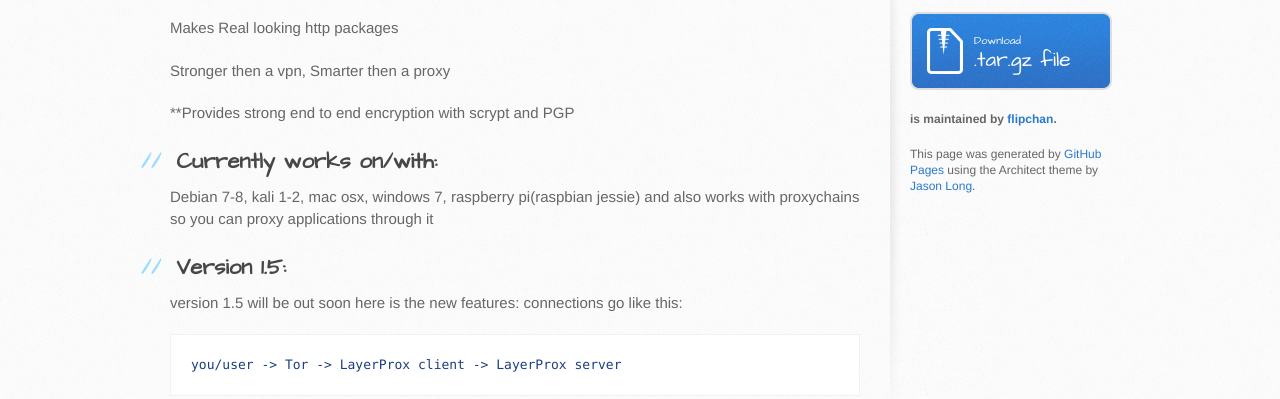
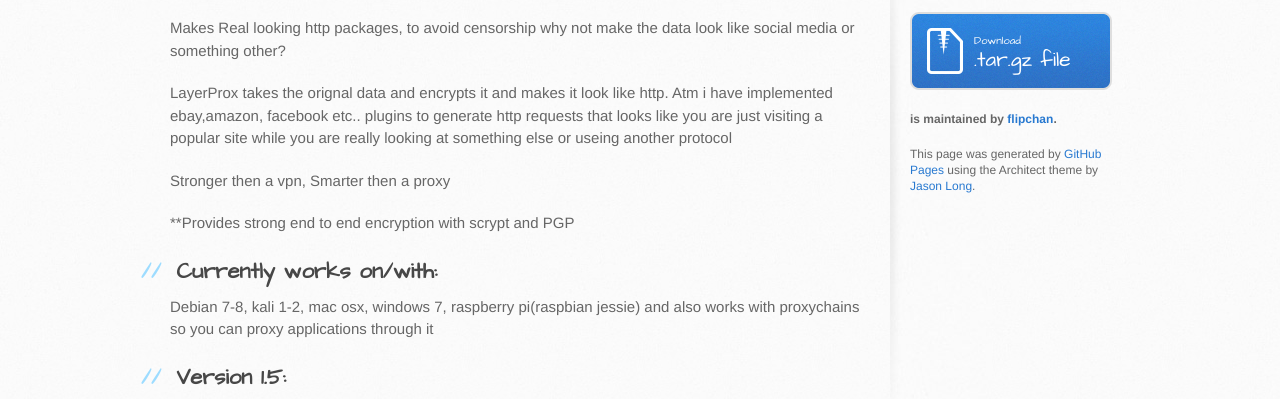
Before and after one commit to flipchan/LayerProx, a plain HTML site: page index.html in a window 1280 px wide. Shown: the part 388-787 px from the top of the page. Drawn offline with Linux system fonts and the light colour scheme.

Commit message:
Create master branch via GitHub

```diff
--- a/index.html
+++ b/index.html
@@ -33,7 +33,13 @@
 
 <p>a rebuild of marionette, encrypted proxy that simulates general webtraffic</p>
 
-<p>Makes Real looking http packages</p>
+<p>Makes Real looking http packages, to avoid censorship why not make the
+data look like social media or something other?</p>
+
+<p>LayerProx takes the orignal data and encrypts it and makes it look like
+http. Atm i have implemented ebay,amazon, facebook etc.. plugins to
+generate http requests that looks like you are just visiting a popular site
+while you are really looking at something else or useing another protocol</p>
 
 <p>Stronger then a vpn, Smarter then a proxy</p>
 
```
Also changed, not shown: params.json (+1 -1 lines).
